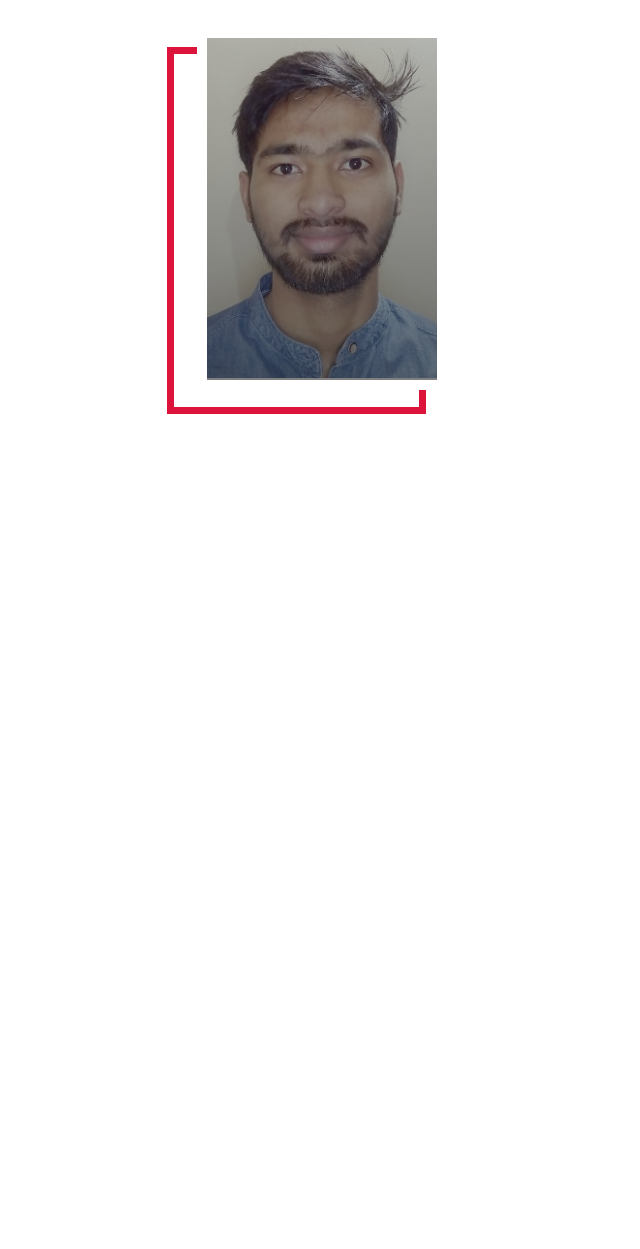
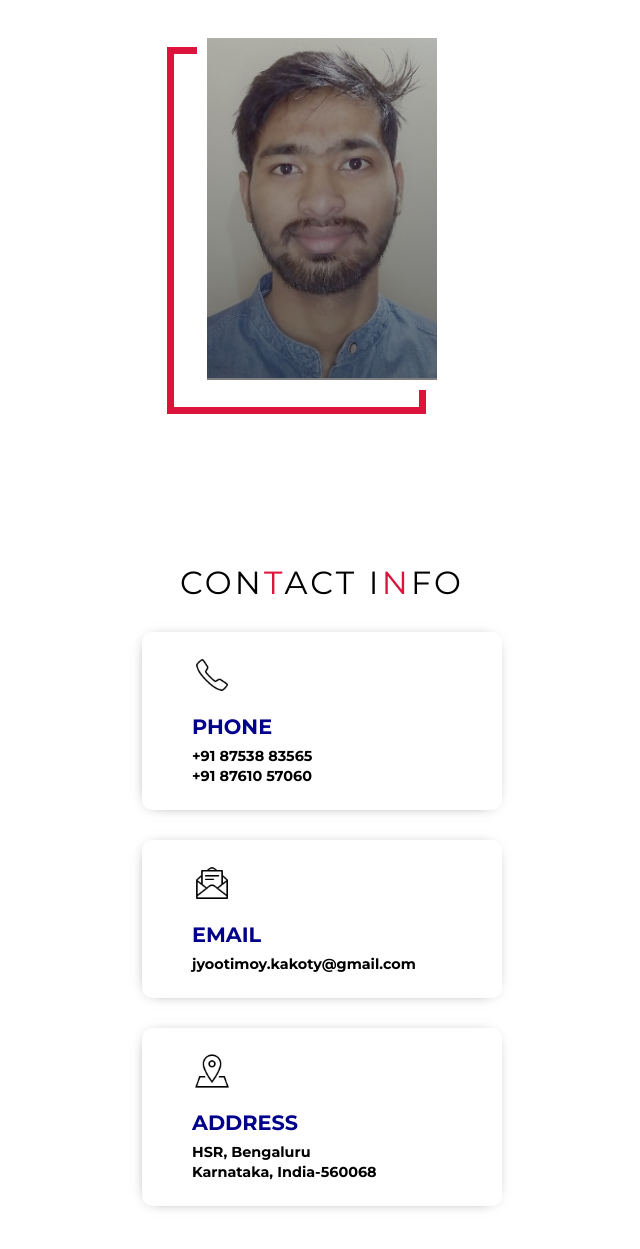
Before and after one commit to jyootimoy-kakoty/one-page-profile, a plain HTML site: page index.html in a window 1280 px wide. Shown: the part 5316-6565 px from the top of the page, without its empty margins (318-958 px from the left). Before the commit the page ends 5779 px from the top, so only its background shows below. Drawn offline with Linux system fonts and the light colour scheme.

Commit message:
contact-info section added

```diff
--- a/index.html
+++ b/index.html
@@ -157,7 +157,40 @@
     </section>
     <!--about me section ends-->
 
-
+    <!--contact info section starts-->
+    <section id="contact-info">
+      <div class="contact-info container">
+        <div class="contact-header">
+          <h1 class="section-title">Con<span>t</span>act I<span>n</span>fo</h1>
+        </div>
+        <div class="contact-footer">
+          <div class="contact-item">
+            <div class="icon"><img src="./img/icons8-phone-50.png" alt="contact"></div>
+            <div>
+              <h1>Phone</h1>
+              <p>+91 87538 83565</p>
+              <p>+91 87610 57060</p>
+            </div>
+          </div>
+          <div class="contact-item">
+            <div class="icon"><img src="./img/icons8-email-open-50.png" alt="contact"></div>
+            <div>
+              <h1>Email</h1>
+              <p>jyootimoy.kakoty@gmail.com</p>
+            </div>
+          </div>
+          <div class="contact-item">
+            <div class="icon"><img src="./img/icons8-address-50.png" alt="contact"></div>
+            <div>
+              <h1>Address</h1>
+              <p>HSR, Bengaluru</p>
+              <p>Karnataka, India-560068</p>
+            </div>
+          </div>
+        </div>
+      </div>
+    </section>
+    <!--contact info section ends-->
 
     <!--script src="script.js"></!script-->
   </body>
--- a/style.css
+++ b/style.css
@@ -426,3 +426,80 @@ a {
     --z-value: -3;
 }
 /*about me section ends*/
+
+/*contact info section starts*/
+#contact-info .contact-info {
+    flex-direction: column;
+    max-width: 1200px;
+    margin: 0 auto;
+    padding: 100px 0;
+}
+
+#contact-info .contact-header p {
+    font-size: 1.2rem;
+    margin: 5px;
+    font-weight: 300;
+    letter-spacing: .05rem;
+}
+
+#contact-info .contact-footer {
+    display: flex;
+    align-items: center;
+    justify-content: center;
+    flex-wrap: wrap;
+}
+
+#contact-info .contact-item {
+    flex-basis: 80%;
+    width: 150px;
+    display: flex;
+    flex-direction: column;
+    align-items: flex-start;
+    margin: 15px 10%;
+    padding: 25px 25px 25px;
+    border-radius: 10px;
+    -webkit-box-shadow:-1px 1px 15px -10px rgba(0,0,0,1); /* Safari 3-4, iOS 4.0.2 - 4.2, Android 2.3+ */
+    -moz-box-shadow: -1px 1px 15px -10px rgba(0,0,0,1); /* Firefox 3.5 - 3.6 */
+    box-shadow: -1px 1px 15px -10px rgba(0,0,0,1); /* Opera 10.5, IE 9, Firefox 4+, Chrome 6+, iOS 5 */
+    --h2color: darkblue;
+    --pcolor: black;
+    --pfontsize: .9rem;
+    transition: .3s ease-in-out transform;
+}
+
+#contact-info .contact-item .icon img {
+    width: fit-content;
+    height: 90%;
+    width: 80%;
+    padding-left: 20px;
+}
+
+#contact-info .contact-item h1 {
+    font-size: 1.3rem;
+    color: var(--h2color);
+    text-transform: uppercase;
+    width: fit-content;
+    margin: 18px 25px 8px;
+}
+
+#contact-info .contact-item p {
+    font-size: var(--pfontsize);
+    font-weight: 20;
+    font-weight: bold;
+    text-align: left;
+    color: var(--pcolor);
+    margin: 2px 25px 0;
+}
+
+#contact-info .contact-item:hover {
+    border: 2px solid crimson;
+    background-color: crimson;
+    transform: scale(1.025);
+    /*background: linear-gradient(rgba(0, 0, 0, .1), rgba(0, 0, 0, 0.1)), url("./img/icons8-services (3).svg");*/
+    color: white;
+    opacity: 1;
+    --h2color: white;
+    --pcolor: darkblue;
+    --pfontsize: .9rem;
+}
+/*contact info section ends*/
```
Also changed, not shown: img/icons8-address-50.png (added), img/icons8-email-open-50.png (added), img/icons8-phone-50.png (added).
